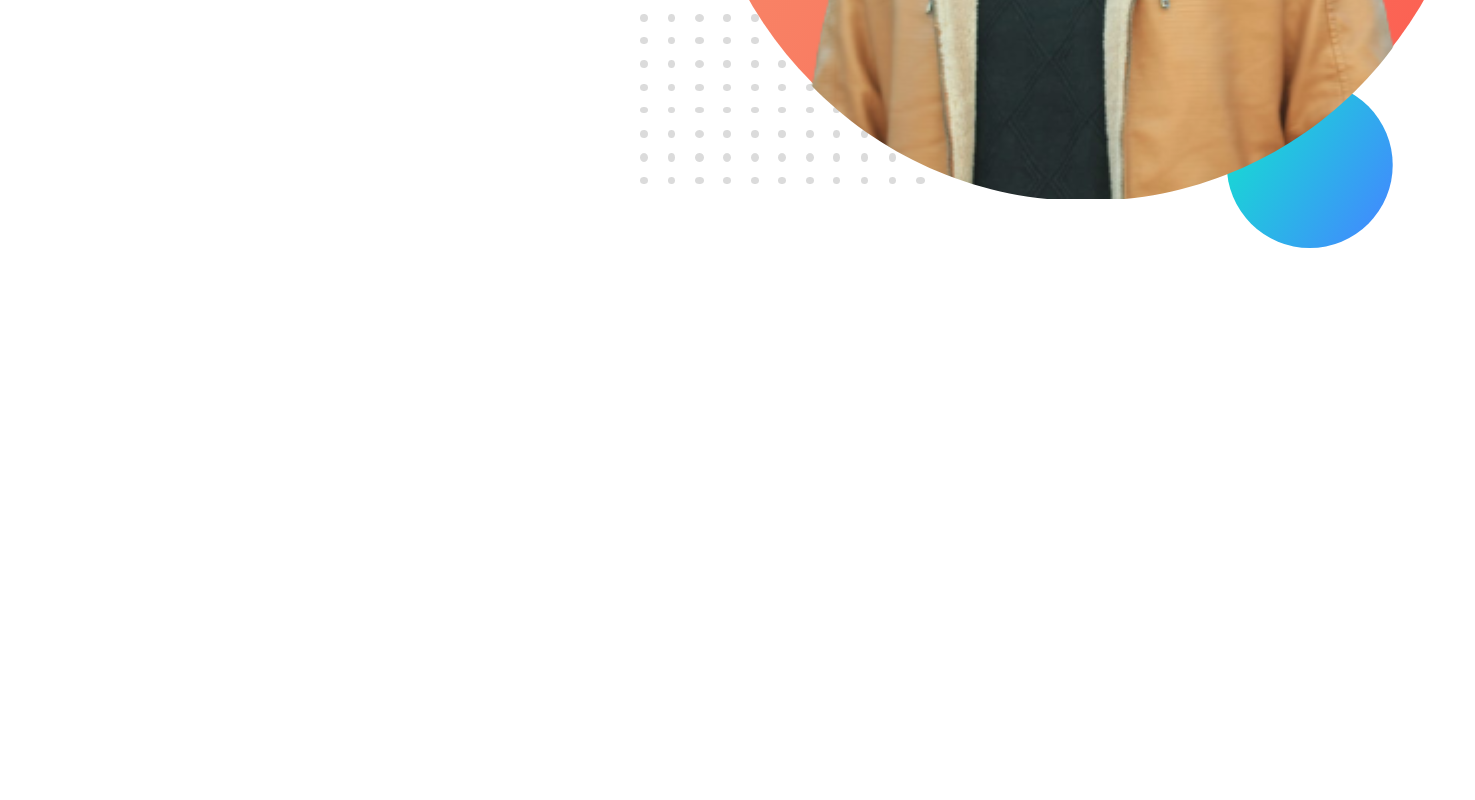
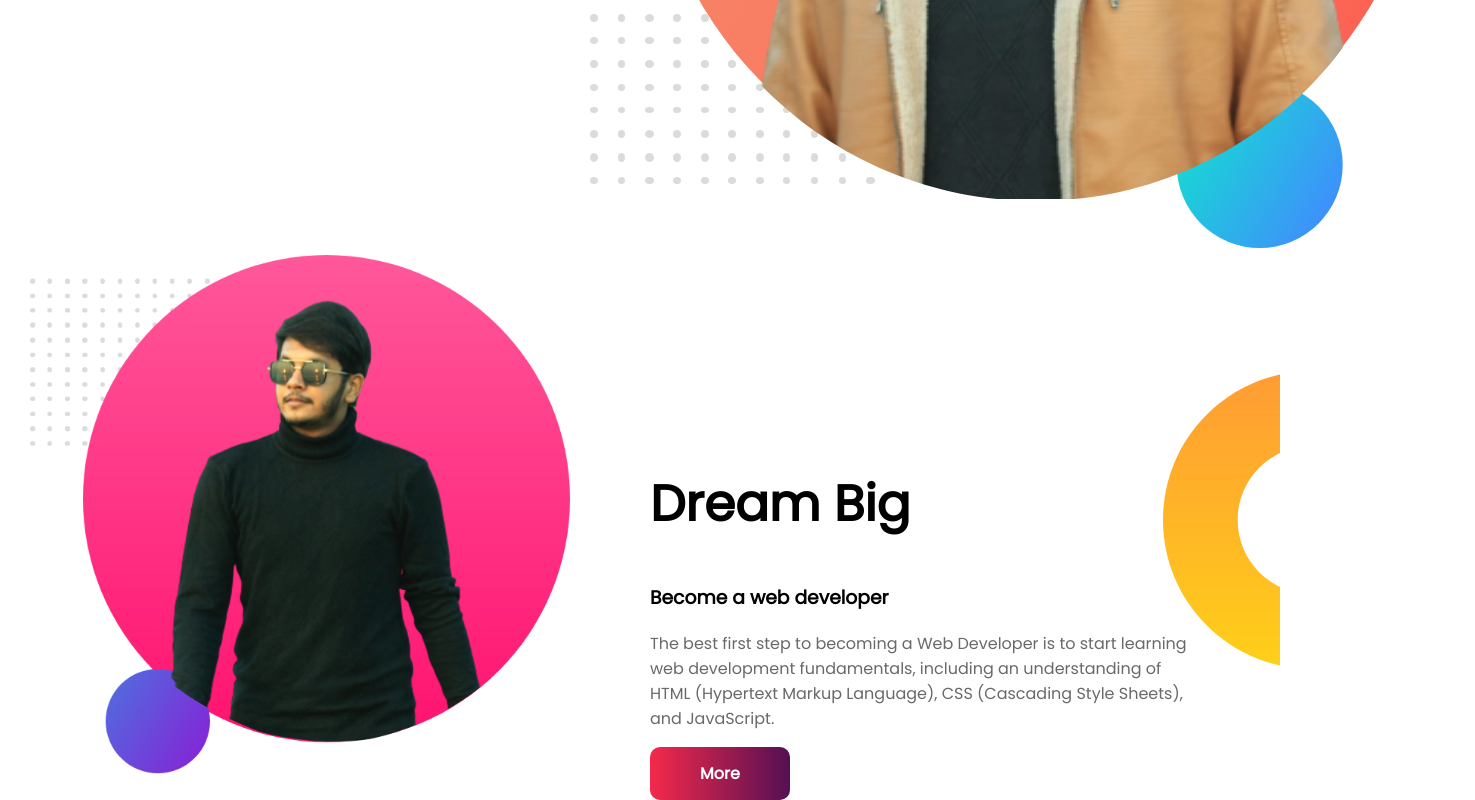
Before and after one commit to HridoyShahriar/developer-portfolio-master, a plain HTML site: page index.html in a window 1280 px wide. Shown: the part 581-1381 px from the top of the page, 1475 px wide, since content can reach past the window. Before the commit the page ends 836 px from the top, so only its background shows below. Drawn offline with Linux system fonts and the light colour scheme.

Commit message:
second section

```diff
--- a/index.html
+++ b/index.html
@@ -27,6 +27,20 @@
             <img src="my-photos/my-bg.png" alt="">
         </div>
     </section>
+    <section class="flex top-banner1">
+        <div class="half-width1">
+            <img src="my-photos/my-bg2.png" alt="">
+        </div>
+        <div class="half-width1 pad2">
+            <h1>Dream Big</h1>
+            <h3>Become a web developer</h3>
+            <p class="pad">The best first step to becoming a Web Developer is to start learning web development
+                fundamentals, including an understanding of HTML (Hypertext Markup Language), CSS (Cascading Style
+                Sheets), and JavaScript.</p>
+            <a class="morewd" href="https://brainstation.io/career-guides/how-to-become-a-web-developer"
+                target="_blank">More</a>
+        </div>
+    </section>
 </body>
 
 </html>
--- a/style.css
+++ b/style.css
@@ -15,6 +15,10 @@ h1 {
     color: orange;
 }
 
+p {
+    color: dimgrey;
+}
+
 .morewd {
     text-decoration: none;
     font-weight: 700;
@@ -30,10 +34,32 @@ h1 {
 
 .half-width {
     width: 50%;
-    padding-left: 30px;
+    padding-left: 35px;
+    padding-right: 50px;
 }
 
 .top-banner {
     background-image: url(images/top-banner.png);
     background-repeat: no-repeat;
 }
+
+.half-width1 {
+    width: 50%;
+    padding-left: 30px;
+    padding-right: 50px;
+}
+
+.top-banner1 {
+    background-image: url(images/dream-bg.png);
+    background-position: center right;
+    background-repeat: no-repeat;
+}
+
+.pad2 {
+    margin-top: 170px;
+    margin-right: 40px;
+}
+
+.half-width1 img {
+    width: 100%;
+}
```
